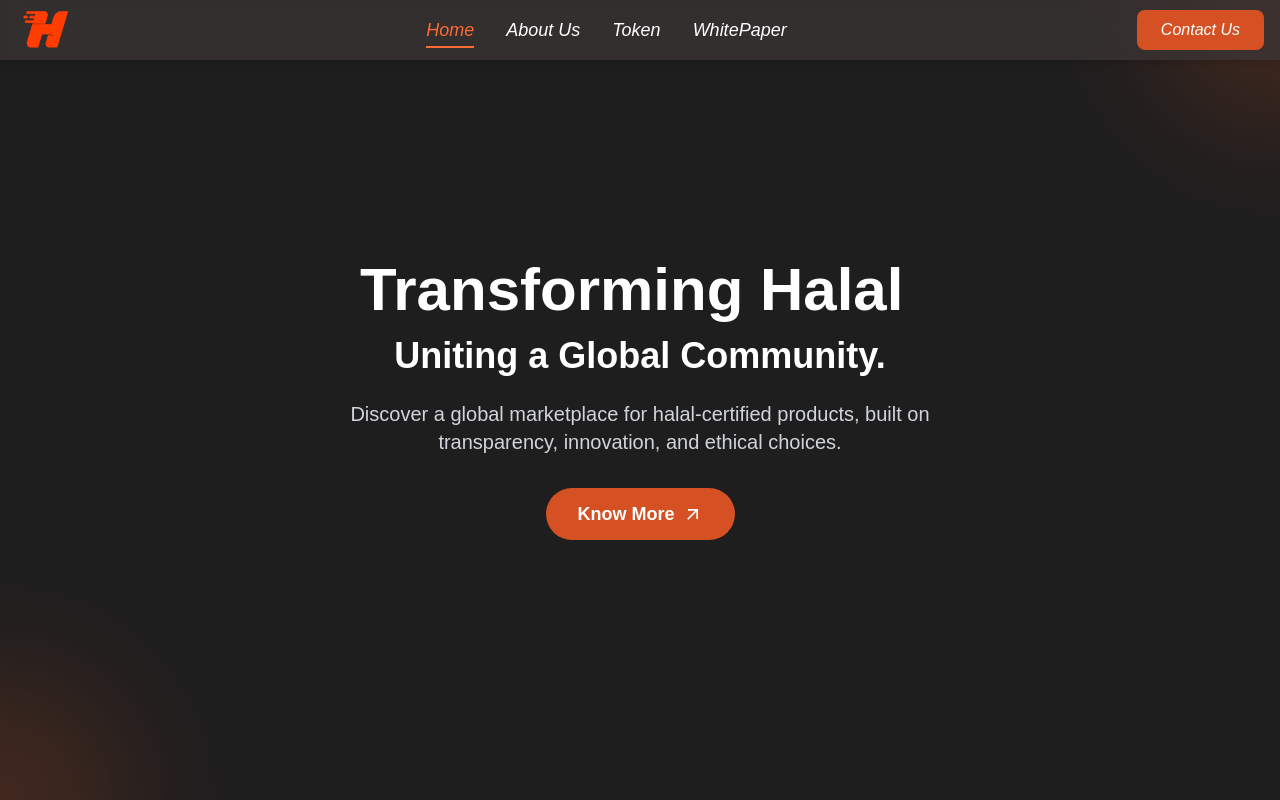
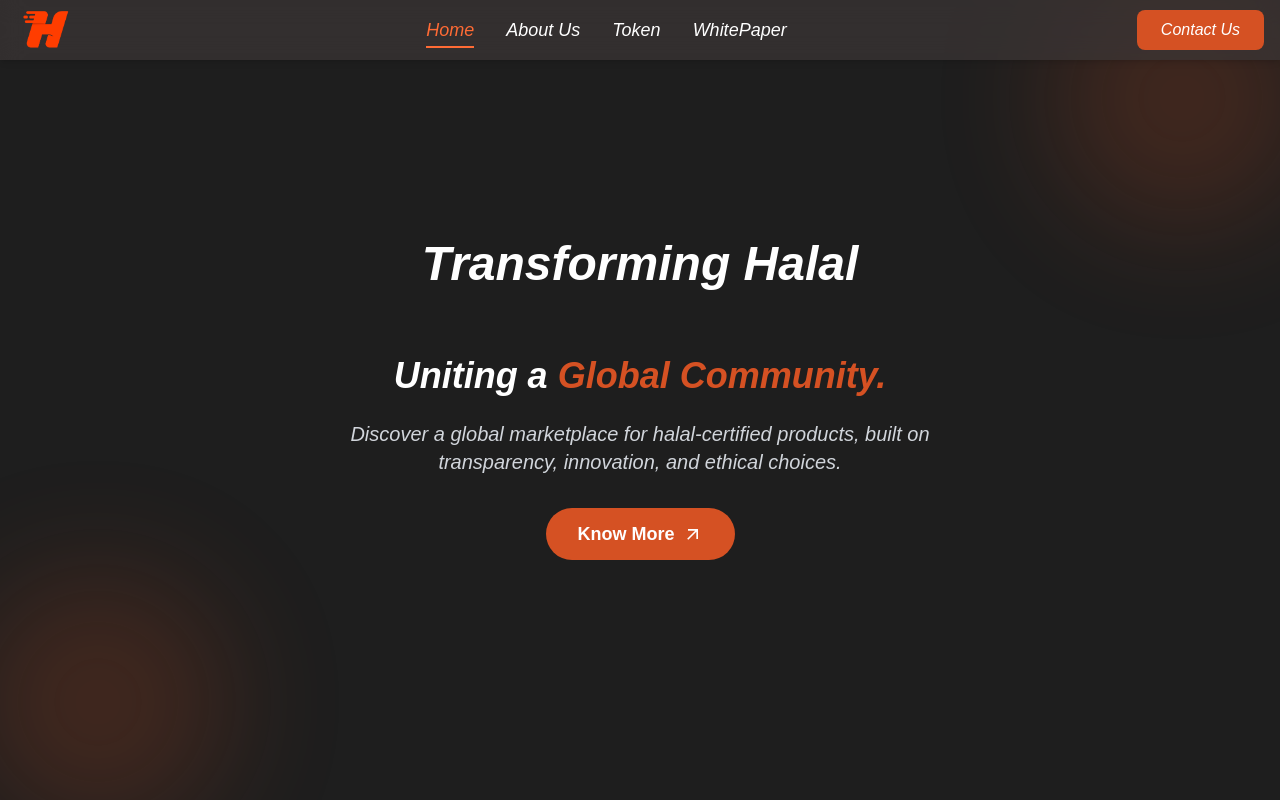
Before and after one commit to Souravhere/hflag, a Next.js app: page / in a window 1280 px wide. Built offline with nearby package versions, Linux system fonts and the light colour scheme.

Commit message:
few effects added on the hero section

```diff
--- a/src/app/globals.css
+++ b/src/app/globals.css
@@ -25,3 +25,9 @@ body {
     text-wrap: balance;
   }
 }
+/* In your global.css or a similar file */
+@layer utilities {
+  .text-glow-orange {
+    text-shadow: 0 0 10px rgba(213, 81, 35, 0.75), 0 0 20px rgba(213, 81, 35, 0.75);
+  }
+}
--- a/src/components/HeroSection.tsx
+++ b/src/components/HeroSection.tsx
@@ -5,15 +5,16 @@ import { motion, AnimatePresence } from 'framer-motion'
 import { MdOutlineArrowOutward } from "react-icons/md";
 
 const orangeTexts = [
-  "Living",
-  "Community",
-  "Marketplace",
-  "Innovation"
+  "Liiving",
+  "Coommunity",
+  "Maarketplace",
+  "Innnovation"
 ]
 
 export default function HeroSection() {
   const [currentTextIndex, setCurrentTextIndex] = useState(0)
   const [isTyping, setIsTyping] = useState(true)
+  const [displayText, setDisplayText] = useState('')
 
   useEffect(() => {
     const interval = setInterval(() => {
@@ -21,6 +22,7 @@ export default function HeroSection() {
       setTimeout(() => {
         setCurrentTextIndex((prevIndex) => (prevIndex + 1) % orangeTexts.length)
         setIsTyping(true)
+        setDisplayText('')  // Reset displayText for the new word
       }, 1000)
     }, 5000)
 
@@ -28,29 +30,38 @@ export default function HeroSection() {
   }, [])
 
   return (
-    <div className="relative bg-[#1E1E1E] min-h-screen flex items-center justify-center overflow-hidden">
-      <div className="absolute bottom-0 left-0 w-64 h-64 bg-[#D55123] rounded-full filter blur-3xl opacity-20 -translate-x-1/2 translate-y-1/2" />
-      <div className="absolute top-0 right-0 w-64 h-64 bg-[#D55123] rounded-full filter blur-3xl opacity-20 translate-x-1/2 -translate-y-1/2" />
+    <div className="relative bg-[#1E1E1E] italic min-h-screen flex items-center justify-center overflow-hidden">
+      {/* Animating the circular background divs */}
+      <motion.div
+        className="absolute -bottom-10 -left-10 w-64 h-64 bg-[#D55123] rounded-full filter blur-3xl opacity-20 -translate-x-1/2 translate-y-1/2"
+        animate={{ x: [-10, 10], y: [10, -10] }}
+        transition={{ duration: 3, yoyo: Infinity, ease: "easeInOut" }}
+      />
+      <motion.div
+        className="absolute -top-10 -right-10 w-64 h-64 bg-[#D55123] rounded-full filter blur-3xl opacity-20 translate-x-1/2 -translate-y-1/2"
+        animate={{ x: [10, -10], y: [-10, 10] }}
+        transition={{ duration: 3, yoyo: Infinity, ease: "easeInOut" }}
+      />
 
       <div className="container mx-auto px-4 text-center z-10">
         <motion.h1
-          className="text-4xl md:text-6xl font-bold text-white mb-4"
+          className="text-4xl md:text-5xl font-bold text-white mb-4"
           initial={{ opacity: 0, y: 20 }}
           animate={{ opacity: 1, y: 0 }}
           transition={{ duration: 0.8 }}
         >
-          Transforming Halal{' '}
+          Transforming Halal <br /> {' '}
           <AnimatePresence mode="wait">
             <motion.span
               key={currentTextIndex}
-              className="text-[#D55123] inline-block"
+              className="text-[#D55123] block h-10 my-3 w-full text-glow-orange"
               initial={{ opacity: 0, y: 20 }}
               animate={{ opacity: 1, y: 0 }}
-              exit={{ opacity: 0, y: -20 }}
+              exit={{ opacity: 0, y: -20, scale: 0.95 }}
               transition={{ duration: 0.5 }}
             >
               {isTyping && (
-                <TypeWriter text={orangeTexts[currentTextIndex]} />
+                <TypeWriter text={orangeTexts[currentTextIndex]} displayText={displayText} setDisplayText={setDisplayText} />
               )}
             </motion.span>
           </AnimatePresence>
@@ -61,7 +72,7 @@ export default function HeroSection() {
           animate={{ opacity: 1, y: 0 }}
           transition={{ duration: 0.8, delay: 0.2 }}
         >
-          Uniting a Global Community.
+          Uniting a <span className='text-[#D55123]'>Global Community.</span>
         </motion.h2>
         <motion.p
           className="text-lg md:text-xl text-gray-300 mb-8 max-w-2xl mx-auto"
@@ -88,11 +99,9 @@ export default function HeroSection() {
   )
 }
 
-function TypeWriter({ text }: { text: string }) {
-  const [displayText, setDisplayText] = useState('')
-
+function TypeWriter({ text, displayText, setDisplayText }: { text: string, displayText: string, setDisplayText: React.Dispatch<React.SetStateAction<string>> }) {
   useEffect(() => {
-    let i = 0
+    let i = displayText.length
     const typingInterval = setInterval(() => {
       if (i < text.length) {
         setDisplayText((prevText) => prevText + text.charAt(i))
@@ -103,7 +112,7 @@ function TypeWriter({ text }: { text: string }) {
     }, 100)
 
     return () => clearInterval(typingInterval)
-  }, [text])
+  }, [text, displayText, setDisplayText])
 
   return <>{displayText}</>
 }
--- a/tailwind.config.ts
+++ b/tailwind.config.ts
@@ -8,6 +8,9 @@ const config: Config = {
   ],
   theme: {
     extend: {
+      boxShadow: {
+        'glow-orange': '0 0 10px rgba(213, 81, 35, 0.75), 0 0 20px rgba(213, 81, 35, 0.75)',
+      },
       colors: {
         background: "var(--background)",
         foreground: "var(--foreground)",
```
